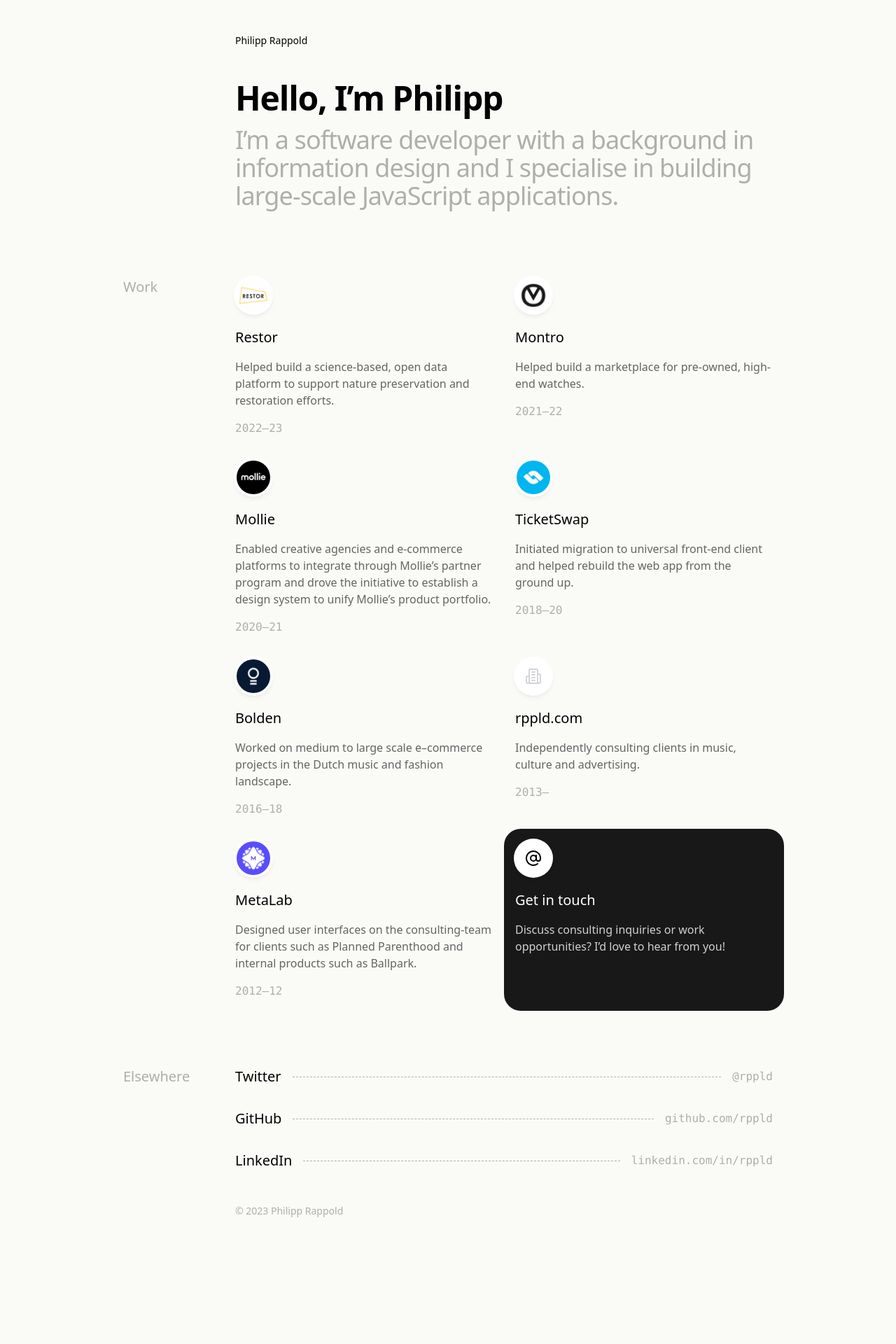
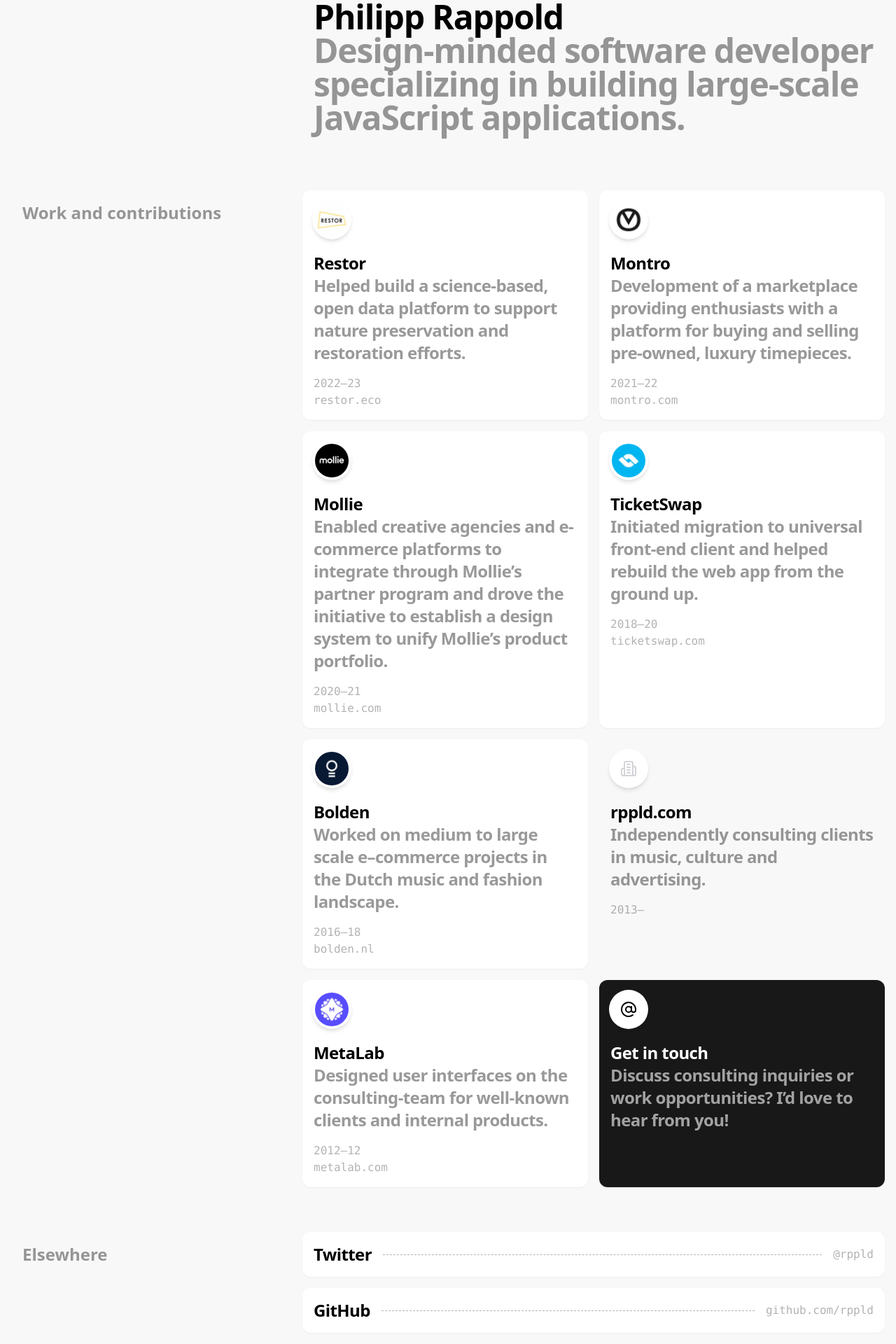
Before and after one commit to rppld/blog, a Next.js app: page / in a window 1280 px wide. Shown: the top 1920 px of the page at 70% size. Before the commit the page ends 1788 px from the top, so only its background shows below. Built offline with nearby package versions, Linux system fonts and the light colour scheme.

Commit message:
UI updates

```diff
--- a/app/layout.tsx
+++ b/app/layout.tsx
@@ -13,7 +13,7 @@
 }) {
   return (
     <html lang="en">
-      <body className="bg-[#FAFAF7] antialiased">{children}</body>
+      <body className="bg-[#f8f8f8] antialiased">{children}</body>
     </html>
   );
 }
--- a/app/page.tsx
+++ b/app/page.tsx
@@ -18,21 +18,11 @@
 export default function Home() {
   return (
     <div>
-      <header className="py-12">
+      <main className="space-y-24">
         <Container>
           <PageGrid.Container>
             <PageGrid.Main>
-              <p className="font-medium text-sm">Philipp Rappold</p>
-            </PageGrid.Main>
-          </PageGrid.Container>
-        </Container>
-      </header>
-
-      <main className="space-y-24">
-        <Container>
-          <PageGrid.Container>
-            <PageGrid.Main className="space-y-4">
-              <TypographyH1>Hello, I’m Philipp</TypographyH1>
+              <TypographyH1>Philipp Rappold</TypographyH1>
               <TypographyLead>{pageData.description}</TypographyLead>
             </PageGrid.Main>
           </PageGrid.Container>
@@ -41,15 +31,15 @@
         <Container>
           <PageGrid.Container>
             <PageGrid.Aside>
-              <TypographyH2>Work</TypographyH2>
+              <TypographyH2>Work and contributions</TypographyH2>
             </PageGrid.Aside>
             <PageGrid.Main>
-              <ul className="grid md:grid-cols-2 gap-8">
+              <ul className="grid md:grid-cols-2 gap-8 lg:gap-12">
                 {pageData.work.map((item) => (
                   <ResourceList.Item className="flex" key={item.title}>
                     <Card>
                       <CardHeader>
-                        <div className="relative z-10 flex h-14 w-14 items-center justify-center rounded-full bg-white shadow-md shadow-zinc-800/5 text-zinc-300 -translate-x-[2px] -translate-y-[2px]">
+                        <div className="relative z-10 flex h-14 w-14 items-center justify-center rounded-full bg-white shadow-md text-zinc-300 -translate-x-[2px] -translate-y-[2px]">
                           {item.imageUrl ? (
                             <Image
                               src={item.imageUrl}
@@ -80,6 +70,8 @@
                             </svg>
                           )}
                         </div>
+                      </CardHeader>
+                      <CardContent>
                         <CardTitle>
                           {item.link ? (
                             <ResourceList.ItemLink href={item.link.href}>
@@ -89,14 +81,13 @@
                             item.title
                           )}
                         </CardTitle>
-                      </CardHeader>
-                      <CardContent>
                         <CardDescription>{item.text}</CardDescription>
                       </CardContent>
                       <CardFooter>
                         <p>
                           {item.fromYear}—{item.toYear || "\u00a0\u00a0"}
                         </p>
+                        {item.link ? <p>{item.link.text}</p> : null}
                       </CardFooter>
                     </Card>
                   </ResourceList.Item>
@@ -121,6 +112,8 @@
                           <path d="M16 8v5a3 3 0 0 0 6 0v-1a10 10 0 1 0-4 8" />
                         </svg>
                       </div>
+                    </CardHeader>
+                    <CardContent>
                       <CardTitle className="text-white">
                         <ResourceList.ItemLink
                           className="bg-black/90 hover:bg-black border-black/20 lg:opacity-1 lg:scale-100"
@@ -129,9 +122,7 @@
                           Get in touch
                         </ResourceList.ItemLink>
                       </CardTitle>
-                    </CardHeader>
-                    <CardContent>
-                      <CardDescription className="text-white opacity-80 space-y-4">
+                      <CardDescription className="text-white/60">
                         Discuss consulting inquiries or work opportunities? I’d
                         love to hear from you!
                       </CardDescription>
@@ -167,11 +158,11 @@
         </Container>
       </main>
 
-      <footer className="py-12">
+      <footer className="py-24">
         <Container>
           <PageGrid.Container>
             <PageGrid.Main>
-              <p className="opacity-30 text-sm">
+              <p className="text-sm text-black/30">
                 &copy; {new Date().getFullYear()} Philipp Rappold
               </p>
             </PageGrid.Main>
--- a/components/card.tsx
+++ b/components/card.tsx
@@ -18,11 +18,7 @@
   HTMLDivElement,
   React.HTMLAttributes<HTMLDivElement>
 >(({ className, ...props }, ref) => (
-  <div
-    ref={ref}
-    className={cn("flex flex-col space-y-4", className)}
-    {...props}
-  />
+  <div ref={ref} className={cn("flex flex-col", className)} {...props} />
 ));
 CardHeader.displayName = "CardHeader";
 
@@ -36,7 +32,14 @@
   HTMLParagraphElement,
   React.HTMLAttributes<HTMLParagraphElement>
 >(({ className, ...props }, ref) => (
-  <p ref={ref} className={cn("text-base opacity-60", className)} {...props} />
+  <p
+    ref={ref}
+    className={cn(
+      "text-lg lg:text-2xl font-bold text-black/40 tracking-tight",
+      className
+    )}
+    {...props}
+  />
 ));
 CardDescription.displayName = "CardDescription";
 
@@ -54,7 +57,7 @@
 >(({ className, ...props }, ref) => (
   <div
     ref={ref}
-    className={cn("font-mono opacity-30 text-sm md:text-base", className)}
+    className={cn("font-mono text-sm md:text-base text-black/30", className)}
     {...props}
   />
 ));
--- a/components/container.tsx
+++ b/components/container.tsx
@@ -7,7 +7,7 @@
 }: React.HTMLProps<HTMLDivElement>) {
   return (
     <div
-      className={clsx("max-w-5xl mx-auto px-3 md:px-6 lg:px-12", className)}
+      className={clsx("max-w-[100rem] mx-auto px-3 md:px-5 lg:px-8", className)}
       {...props}
     />
   );
--- a/components/page-grid.tsx
+++ b/components/page-grid.tsx
@@ -20,13 +20,13 @@
   className,
   ...props
 }: React.HTMLProps<HTMLDivElement>) {
-  return <div className={clsx("md:col-span-2", className)} {...props} />;
+  return <div className={clsx("md:col-span-4", className)} {...props} />;
 }
 
 export function Main({ className, ...props }: React.HTMLProps<HTMLDivElement>) {
   return (
     <div
-      className={clsx("md:col-span-10 md:col-start-3", className)}
+      className={clsx("md:col-span-8 md:col-start-5", className)}
       {...props}
     />
   );
--- a/components/resource-list.tsx
+++ b/components/resource-list.tsx
@@ -6,7 +6,12 @@
   className,
   ...props
 }: React.HTMLProps<HTMLUListElement>) {
-  return <ul className={cn("grid grid-cols-1 gap-8", className)} {...props} />;
+  return (
+    <ul
+      className={cn("grid grid-cols-1 gap-8 lg:gap-12", className)}
+      {...props}
+    />
+  );
 }
 
 export const Item = React.forwardRef<
@@ -26,15 +31,13 @@
     <>
       <div
         className={cn(
-          "absolute -inset-3 lg:-inset-4 z-0 lg:scale-95 bg-white lg:opacity-0 lg:group-hover:scale-100 lg:group-hover:opacity-100 rounded-3xl shadow-sm transition",
+          "absolute -inset-3 lg:-inset-4 -z-10 bg-white rounded-xl shadow-sm transition",
           className
         )}
       ></div>
       <a {...props}>
-        <span className="absolute -inset-3 lg:-inset-4 z-20 rounded-xl" />
-        <span className="flex items-center space-x-4 z-20 relative">
-          {children}
-        </span>
+        <span className="absolute -inset-3 lg:-inset-4 rounded-xl" />
+        <span className="flex items-center space-x-4">{children}</span>
       </a>
     </>
   );
@@ -67,7 +70,7 @@
 export function ItemData(props: React.HTMLProps<HTMLSpanElement>) {
   return (
     <span
-      className="flex-none font-mono opacity-30 text-sm md:text-base"
+      className="flex-none font-mono text-black/30 text-sm md:text-base"
       {...props}
     />
   );
--- a/components/typography-h1.tsx
+++ b/components/typography-h1.tsx
@@ -1,7 +1,7 @@
 export function TypographyH1(props: React.HTMLProps<HTMLHeadingElement>) {
   return (
     <h1
-      className="scroll-m-20 text-4xl font-extrabold tracking-tight lg:text-5xl"
+      className="text-4xl lg:text-5xl font-extrabold tracking-tight"
       {...props}
     />
   );
--- a/components/typography-h2.tsx
+++ b/components/typography-h2.tsx
@@ -1,5 +1,16 @@
-export function TypographyH2(props: React.HTMLProps<HTMLHeadingElement>) {
+import { cn } from "../lib/utils";
+
+export function TypographyH2({
+  className,
+  ...props
+}: React.HTMLProps<HTMLHeadingElement>) {
   return (
-    <h2 className="text-lg lg:text-xl font-medium opacity-30" {...props} />
+    <h2
+      className={cn(
+        "text-lg lg:text-2xl font-extrabold text-black/40",
+        className
+      )}
+      {...props}
+    />
   );
 }
--- a/components/typography-h3.tsx
+++ b/components/typography-h3.tsx
@@ -7,7 +7,7 @@
 >(({ className, ...props }, ref) => (
   <h3
     ref={ref}
-    className={cn("text-lg lg:text-xl font-medium", className)}
+    className={cn("text-lg lg:text-2xl font-bold tracking-tight", className)}
     {...props}
   />
 ));
--- a/components/typography-lead.tsx
+++ b/components/typography-lead.tsx
@@ -1,7 +1,7 @@
 export function TypographyLead(props: React.HTMLProps<HTMLParagraphElement>) {
   return (
     <p
-      className="scroll-m-20 text-3xl tracking-tight lg:text-4xl text-black/30"
+      className="text-4xl lg:text-5xl font-extrabold tracking-tight text-black/40"
       {...props}
     />
   );
--- a/data/page.ts
+++ b/data/page.ts
@@ -24,7 +24,7 @@
 export const pageData: PageData = {
   title: "Philipp Rappold, Software Developer",
   description:
-    "I’m a software developer with a background in information design and I specialise in building large-scale JavaScript applications.",
+    "Design-minded software developer specializing in building large-scale JavaScript applications.",
   links: [
     { title: "Twitter", text: "@rppld", href: "https://twitter.com/rppld" },
     {
@@ -53,7 +53,7 @@
     },
     {
       title: "Montro",
-      text: "Helped build a marketplace for pre-owned, high-end watches.",
+      text: "Development of a marketplace providing enthusiasts with a platform for buying and selling pre-owned, luxury timepieces.",
       imageUrl: "./montro.jpeg",
       role: "UI developer",
       link: {
@@ -110,7 +110,7 @@
     },
     {
       title: "MetaLab",
-      text: "Designed user interfaces on the consulting-team for clients such as Planned Parenthood and internal products such as Ballpark.",
+      text: "Designed user interfaces on the consulting-team for well-known clients and internal products.",
       imageUrl: "./metalab.jpeg",
       role: "UI designer",
       link: {
```
